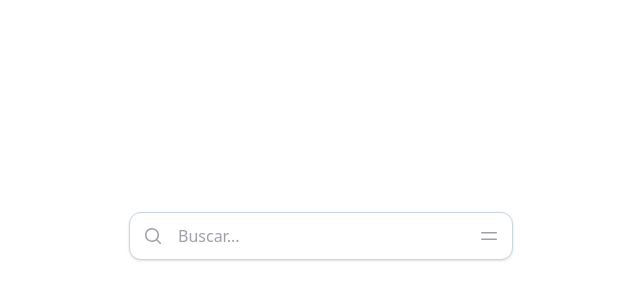
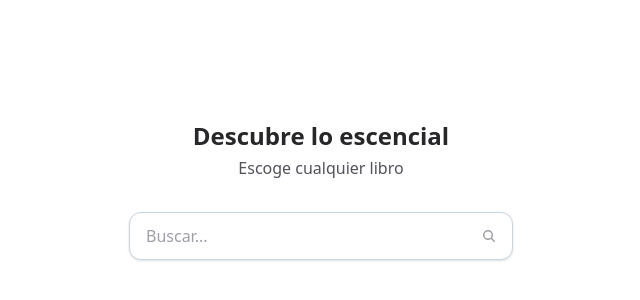
Before and after one commit to leinvg/ronwave-app, an Angular app: page / in a window 1280 px wide. Shown: the part 164-464 px from the top of the page, without its empty margins (319-959 px from the left). Built offline with nearby package versions, Linux system fonts and the light colour scheme.

Commit message:
remove dragg and drop of searchbar | it.ll be add to book card

```diff
--- a/src/app/app.component.html
+++ b/src/app/app.component.html
@@ -1,8 +1,5 @@
 <div class="flex w-dvw h-dvh">
-  <div
-    id="DragLimit"
-    class="absolute top-0 left-0 w-dvw h-dvh overflow-hidden"
-  >
+  <div class="absolute top-0 left-0 w-dvw h-dvh overflow-hidden">
     <app-search-books (booksListUpdated)="updateBookList($event)" />
     <div class="grid gap-3 w-full h-fit p-3">
       @for (book of bookList; track $index) {
--- a/src/app/components/search-books/search-books.component.html
+++ b/src/app/components/search-books/search-books.component.html
@@ -1,51 +1,56 @@
-<div
-  class="absolute top-1/2 left-1/2 -translate-1/2 w-sm"
-  (cdkDragStarted)="closeDropdown()"
-  cdkDragBoundary="#DragLimit"
-  cdkDrag
->
+<div class="absolute top-1/2 left-1/2 -translate-1/2 w-sm">
+  <div
+    class="absolute bottom-full w-full pb-8 flex flex-col gap-1 items-center"
+  >
+    <h1 class="text-2xl font-bold text-center text-zinc-800">
+      Descubre lo escencial
+    </h1>
+    <h1 class="text-md font-normal text-center text-zinc-600">
+      Escoge cualquier libro
+    </h1>
+  </div>
   <input
     type="text"
     id="SearchBar"
     placeholder="Buscar..."
-    class="w-full h-12 pl-12 pr-12 bg-white border border-slate-300 rounded-xl shadow-sm placeholder-zinc-400 text-zinc-800 focus:outline-2 focus:outline-slate-500 focus:shadow-lg focus:border-transparent"
+    class="w-full h-12 pl-4 pr-12 bg-white border border-slate-300 rounded-xl shadow-sm placeholder-zinc-400 text-zinc-800 focus:outline-2 focus:outline-slate-500 focus:shadow-lg focus:border-transparent"
     [formControl]="query"
     (input)="onSearch()"
     (focus)="openDropdown()"
   />
   <span
-    class="absolute inset-y-0 left-0 grid place-content-center w-12 text-zinc-400"
+    class="absolute inset-y-0 right-0 grid place-content-center w-12 text-zinc-400"
   >
     <svg
       xmlns="http://www.w3.org/2000/svg"
-      viewBox="0 0 20 20"
+      viewBox="0 0 16 16"
       fill="currentColor"
-      class="size-5"
+      class="size-4"
     >
       <path
         fill-rule="evenodd"
-        d="M9 3.5a5.5 5.5 0 1 0 0 11 5.5 5.5 0 0 0 0-11ZM2 9a7 7 0 1 1 12.452 4.391l3.328 3.329a.75.75 0 1 1-1.06 1.06l-3.329-3.328A7 7 0 0 1 2 9Z"
+        d="M9.965 11.026a5 5 0 1 1 1.06-1.06l2.755 2.754a.75.75 0 1 1-1.06 1.06l-2.755-2.754ZM10.5 7a3.5 3.5 0 1 1-7 0 3.5 3.5 0 0 1 7 0Z"
         clip-rule="evenodd"
       />
     </svg>
   </span>
-  <span
+  <!-- <span
     class="absolute top-2 right-2 grid place-content-center w-8 h-8 rounded-md cursor-grab text-zinc-400 hover:text-zinc-600 hover:bg-gray-200 active:bg-gray-300 active:text-zinc-600"
     cdkDragHandle
   >
     <svg
       xmlns="http://www.w3.org/2000/svg"
-      viewBox="0 0 20 20"
+      viewBox="0 0 16 16"
       fill="currentColor"
-      class="size-5"
+      class="size-4"
     >
       <path
         fill-rule="evenodd"
-        d="M2 6.75A.75.75 0 0 1 2.75 6h14.5a.75.75 0 0 1 0 1.5H2.75A.75.75 0 0 1 2 6.75Zm0 6.5a.75.75 0 0 1 .75-.75h14.5a.75.75 0 0 1 0 1.5H2.75a.75.75 0 0 1-.75-.75Z"
+        d="M2 4.75A.75.75 0 0 1 2.75 4h10.5a.75.75 0 0 1 0 1.5H2.75A.75.75 0 0 1 2 4.75Zm0 6.5a.75.75 0 0 1 .75-.75h10.5a.75.75 0 0 1 0 1.5H2.75a.75.75 0 0 1-.75-.75Z"
         clip-rule="evenodd"
       />
     </svg>
-  </span>
+  </span> -->
   @if (isDropdownOpen) {
   <div
     id="Dropdown"
--- a/src/app/components/search-books/search-books.component.ts
+++ b/src/app/components/search-books/search-books.component.ts
@@ -3,17 +3,10 @@ import { GoogleBooksService } from '../../services/google-books.service';
 import { FormControl, ReactiveFormsModule } from '@angular/forms';
 import { DatePipe, NgStyle } from '@angular/common';
 import { DragDropModule } from '@angular/cdk/drag-drop';
-import { BookCardComponent } from '../book-card/book-card.component';
 
 @Component({
   selector: 'app-search-books',
-  imports: [
-    ReactiveFormsModule,
-    DatePipe,
-    NgStyle,
-    DragDropModule,
-    BookCardComponent,
-  ],
+  imports: [ReactiveFormsModule, DatePipe, NgStyle, DragDropModule],
   templateUrl: './search-books.component.html',
   styleUrl: './search-books.component.css',
 })
@@ -49,8 +42,10 @@ export class SearchBooksComponent {
   }
 
   openDropdown() {
+    if (this.query.value && !this.isDropdownOpen) {
       this.calculateDropdownHeight();
       this.isDropdownOpen = true;
+    }
   }
 
   closeDropdown() {
@@ -59,7 +54,12 @@ export class SearchBooksComponent {
 
   onSearch() {
     const queryValue = this.query.value;
-    if (queryValue && queryValue.length > 2) {
+    if (queryValue) {
+      if (!this.isDropdownOpen) {
+        this.calculateDropdownHeight();
+        this.isDropdownOpen = true;
+      }
+      if (queryValue.length > 2) {
         this.booksService.searchBooks(queryValue).subscribe((response) => {
           this.bookList = (response.items || []).filter(
             (item: any) =>
@@ -68,6 +68,7 @@ export class SearchBooksComponent {
               item.volumeInfo.publishedDate
           );
         });
+      }
     } else {
       this.bookList = [];
     }
```
Lines whose indentation alone changed are shown as unchanged.
